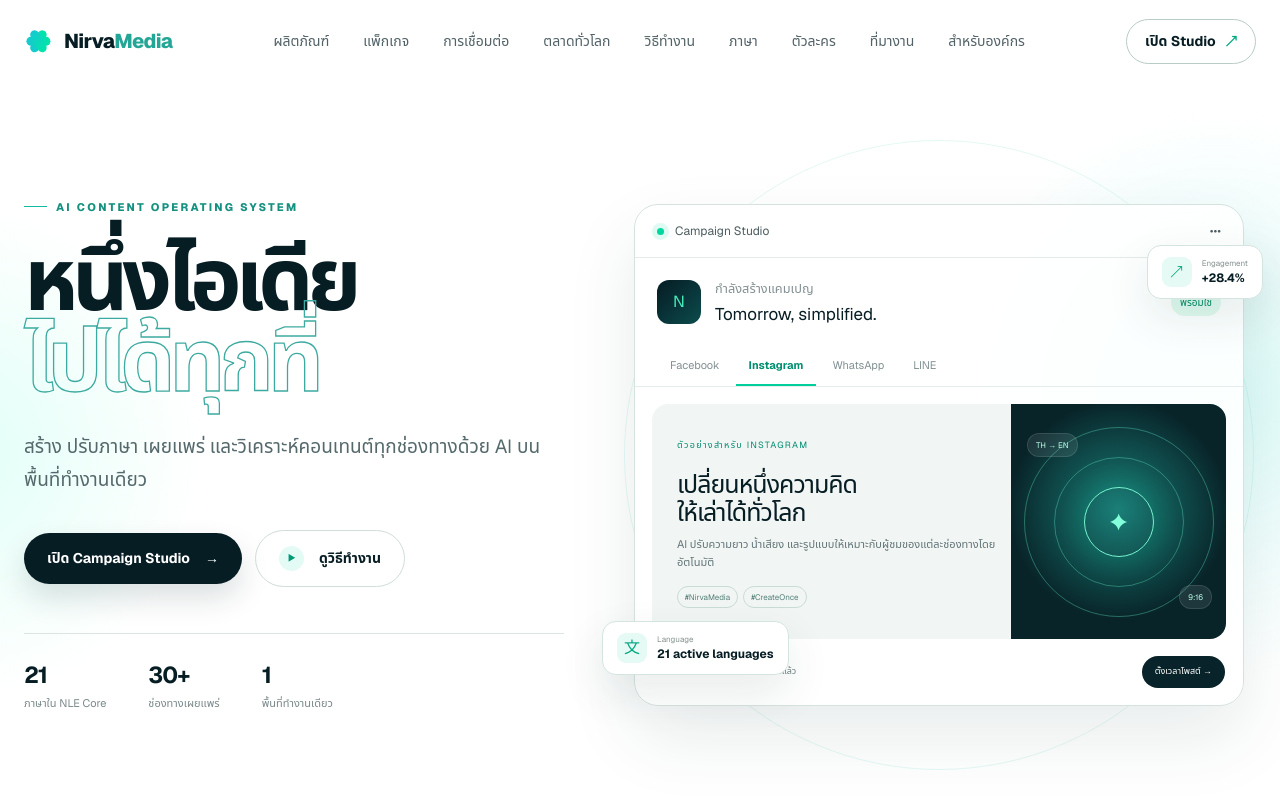
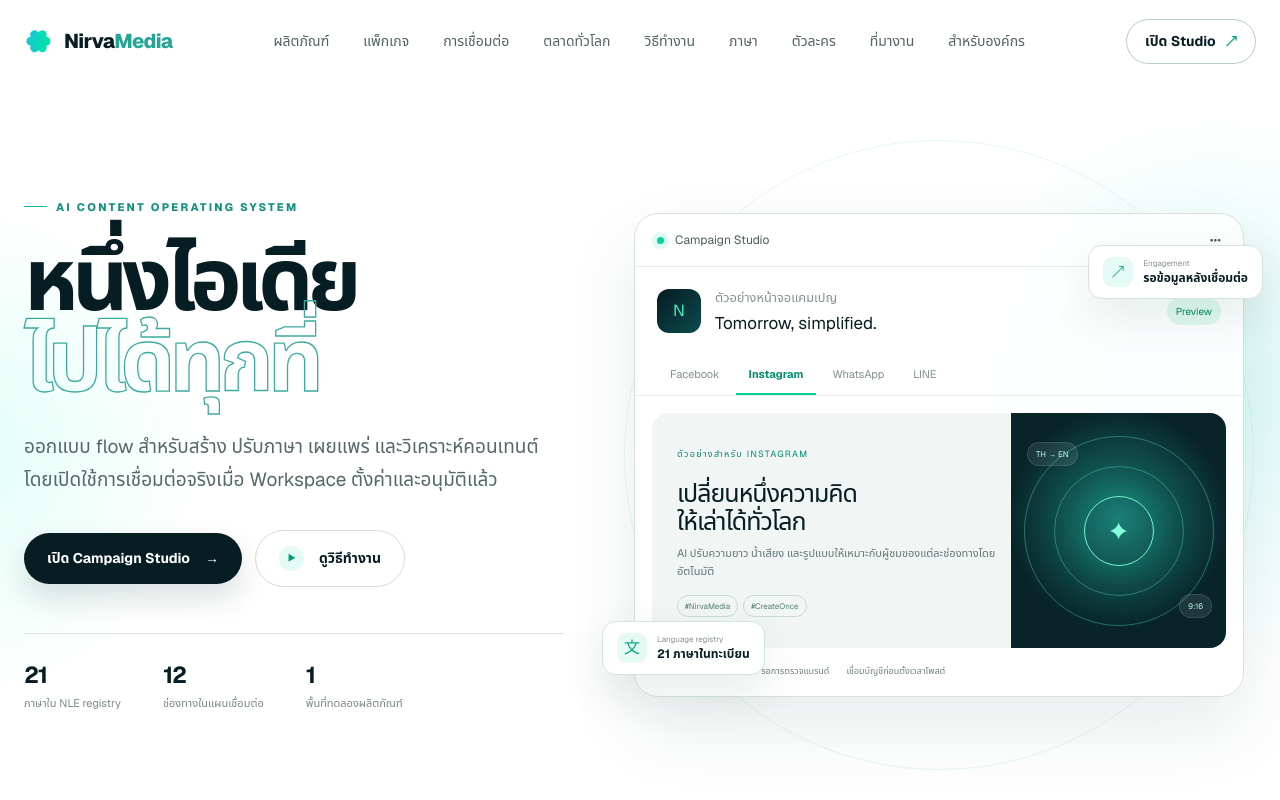
Before and after one commit to Nirvacore/NirvaMedia, a Next.js app: page / in a window 1280 px wide. Shown: the top 800 px of the page. Built offline with nearby package versions, Linux system fonts and the light colour scheme.

Commit message:
fix(media): make public campaign preview truthful

```diff
--- a/app/page.tsx
+++ b/app/page.tsx
@@ -42,9 +42,9 @@
 
 const features = [
   { icon: "✦", title: "AI Content Studio", text: "เปลี่ยนไอเดียเดียวให้เป็นข้อความ ภาพ วิดีโอ เสียง และซับไตเติลที่พร้อมใช้" },
-  { icon: "◎", title: "Smart Publisher", text: "ปรับรูปแบบ ตั้งเวลา และเผยแพร่คอนเทนต์ไปทุกช่องทางจากพื้นที่เดียว" },
+  { icon: "◎", title: "Smart Publisher", text: "เตรียมรูปแบบและคิวเผยแพร่จากพื้นที่เดียว แล้วเชื่อมบัญชีจริงเมื่อผ่านการตั้งค่า" },
   { icon: "文", title: "Language Engine", text: "ทะเบียนภาษา 21 ภาษา พร้อมร่างคอนเทนต์หลายอักษรและการจัดวางภาษา RTL สำหรับ Arabic และ Hebrew" },
-  { icon: "↗", title: "Performance Intelligence", text: "ดูผลลัพธ์แบบรวม วิเคราะห์สิ่งที่ได้ผล และส่งข้อมูลกลับไปให้ AI พัฒนารอบต่อไป" },
+  { icon: "↗", title: "Performance Intelligence", text: "แสดงผลลัพธ์ที่ได้รับจากช่องทางที่เชื่อมแล้ว เพื่อให้ทีมวิเคราะห์ก่อนนำไปปรับรอบถัดไป" },
   { icon: "⌘", title: "Workflow Automation", text: "สร้างแคมเปญ ปฏิทินคอนเทนต์ และขั้นตอนอนุมัติที่ทำงานต่อเนื่องอัตโนมัติ" },
   { icon: "◫", title: "One Asset Library", text: "รวมแบรนด์ ไฟล์ ต้นฉบับ และเวอร์ชันทั้งหมดให้ทีมค้นหาและนำกลับมาใช้ได้ง่าย" },
 ];
@@ -90,15 +90,15 @@
         <div className="hero-copy">
           <div className="eyebrow"><span /> AI Content Operating System</div>
           <h1>หนึ่งไอเดีย<br /><em>ไปได้ทุกที่</em></h1>
-          <p className="hero-lead">สร้าง ปรับภาษา เผยแพร่ และวิเคราะห์คอนเทนต์ทุกช่องทางด้วย AI บนพื้นที่ทำงานเดียว</p>
+          <p className="hero-lead">ออกแบบ flow สำหรับสร้าง ปรับภาษา เผยแพร่ และวิเคราะห์คอนเทนต์ โดยเปิดใช้การเชื่อมต่อจริงเมื่อ Workspace ตั้งค่าและอนุมัติแล้ว</p>
           <div className="hero-actions">
             <a className="button primary" href="/studio">เปิด Campaign Studio <span>→</span></a>
             <a className="button ghost" href="#workflow"><span className="play">▶</span> ดูวิธีทำงาน</a>
           </div>
           <div className="hero-proof">
-            <div><strong>21</strong><span>ภาษาใน NLE Core</span></div>
-            <div><strong>30+</strong><span>ช่องทางเผยแพร่</span></div>
-            <div><strong>1</strong><span>พื้นที่ทำงานเดียว</span></div>
+            <div><strong>21</strong><span>ภาษาใน NLE registry</span></div>
+            <div><strong>{channels.length}</strong><span>ช่องทางในแผนเชื่อมต่อ</span></div>
+            <div><strong>1</strong><span>พื้นที่ทดลองผลิตภัณฑ์</span></div>
           </div>
         </div>
 
@@ -112,8 +112,8 @@
             </div>
             <div className="campaign-title">
               <div className="campaign-art"><span>N</span></div>
-              <div><small>กำลังสร้างแคมเปญ</small><h3>Tomorrow, simplified.</h3></div>
-              <span className="status">พร้อมใช้</span>
+              <div><small>ตัวอย่างหน้าจอแคมเปญ</small><h3>Tomorrow, simplified.</h3></div>
+              <span className="status">Preview</span>
             </div>
             <div className="channel-tabs" role="tablist" aria-label="เลือกช่องทางตัวอย่าง">
               {channels.slice(0, 4).map((channel) => (
@@ -134,18 +134,18 @@
               </div>
             </div>
             <div className="studio-bottom">
-              <span><b>✓</b> ปรับภาษาแล้ว</span>
-              <span><b>✓</b> ตรวจแบรนด์แล้ว</span>
-              <button>ตั้งเวลาโพสต์ <span>→</span></button>
+              <span><b>○</b> ตั้งค่าภาษาก่อนใช้งาน</span>
+              <span><b>○</b> รอการตรวจแบรนด์</span>
+              <span>เชื่อมบัญชีก่อนตั้งเวลาโพสต์</span>
             </div>
           </div>
-          <div className="floating-chip chip-one"><span>↗</span><div><small>Engagement</small><strong>+28.4%</strong></div></div>
-          <div className="floating-chip chip-two"><span>文</span><div><small>Language</small><strong>21 active languages</strong></div></div>
+          <div className="floating-chip chip-one"><span>↗</span><div><small>Engagement</small><strong>รอข้อมูลหลังเชื่อมต่อ</strong></div></div>
+          <div className="floating-chip chip-two"><span>文</span><div><small>Language registry</small><strong>21 ภาษาในทะเบียน</strong></div></div>
         </div>
       </section>
 
       <section className="channel-strip" aria-label="ช่องทางที่รองรับ">
-        <span>เผยแพร่จากที่เดียวไปยัง</span>
+        <span>วางแผนการเชื่อมต่อสำหรับ</span>
         <div>{channels.map((channel) => <b key={channel}>{channel}</b>)}</div>
       </section>
 
```
Also changed, not shown: 2 other files (tests, documents, lock files or other folders).
